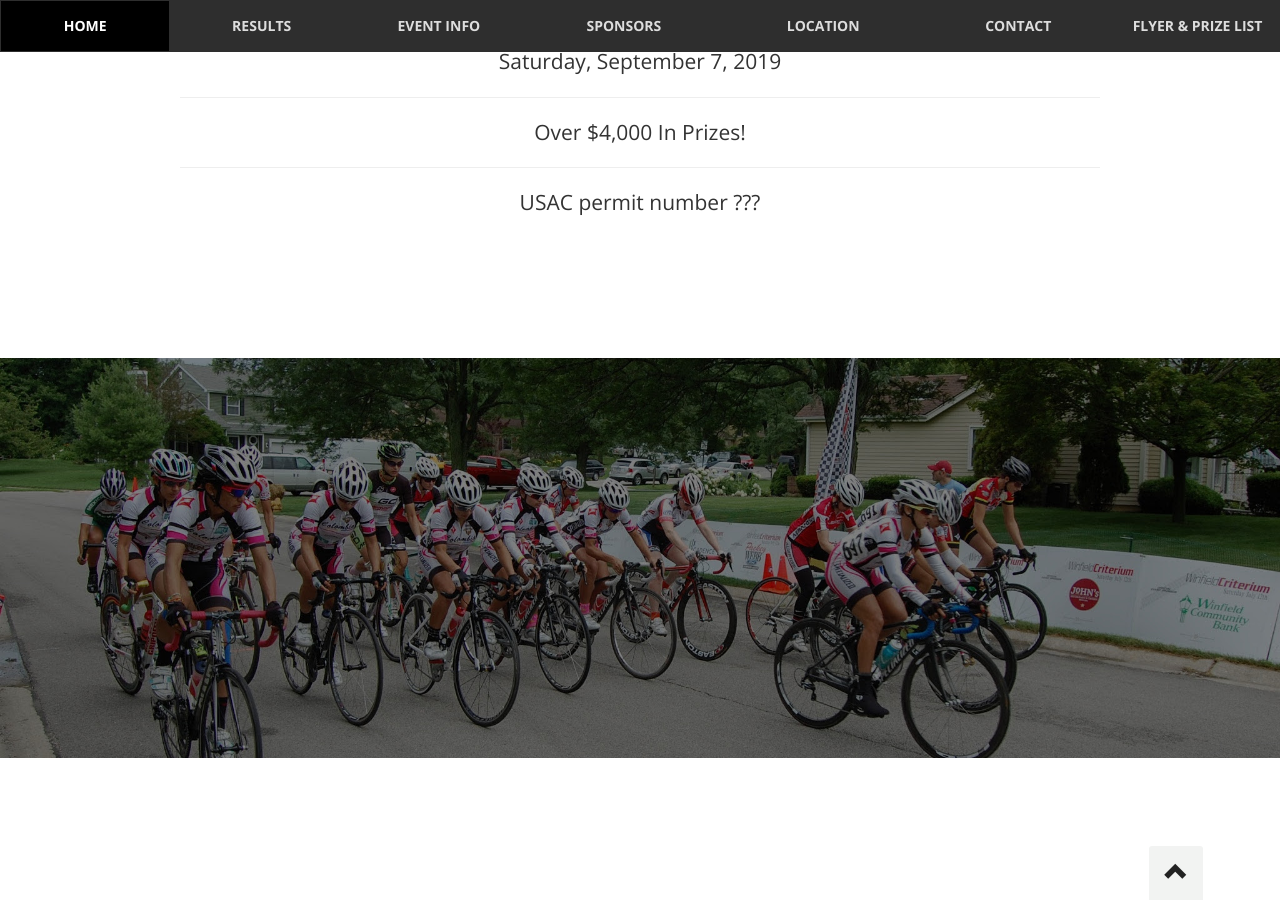
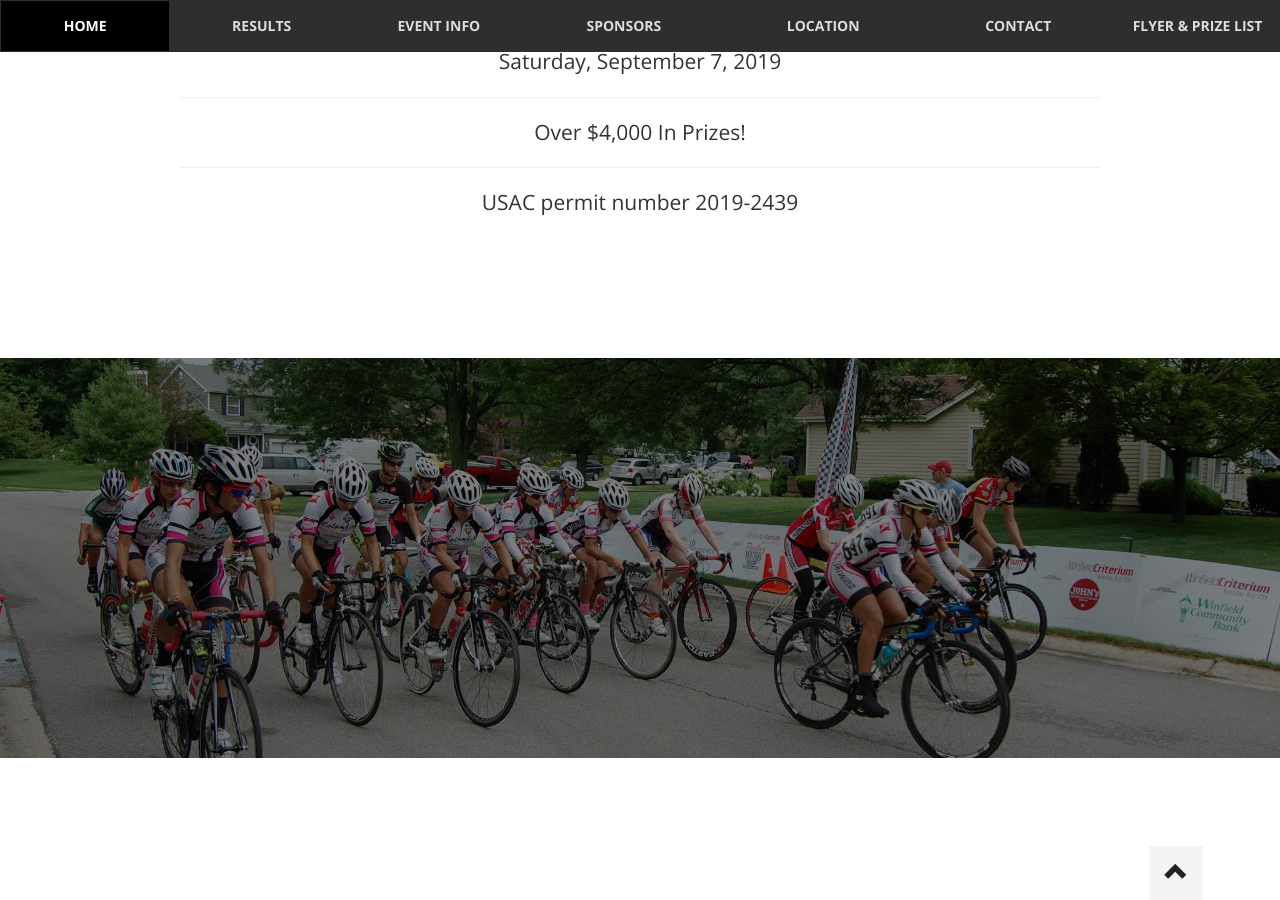
Before and after one commit to winfieldcriterium/winfieldcriterium.github.io, a Jekyll site: the page built from index.html, in a window 1280 px wide and 900 px high, scrolled down 1669 px. Built offline with Jekyll 4.4.1, drawn with Linux system fonts in a browser that asks for light colours; nearby versions of some CDN libraries; Markdown is read by kramdown in place of the engine named in the settings.

Commit message:
update usac license number

```diff
--- a/index.html
+++ b/index.html
@@ -102,7 +102,7 @@ layout: default
     <hr />
     <p class="lead text-center">Over $4,000 In Prizes!</p>
     <hr />
-    <p class="lead text-center">USAC permit number ???</p>
+    <p class="lead text-center">USAC permit number 2019-2439</p>
     <div class="divider"></div>
   </div>
 </div>
```
